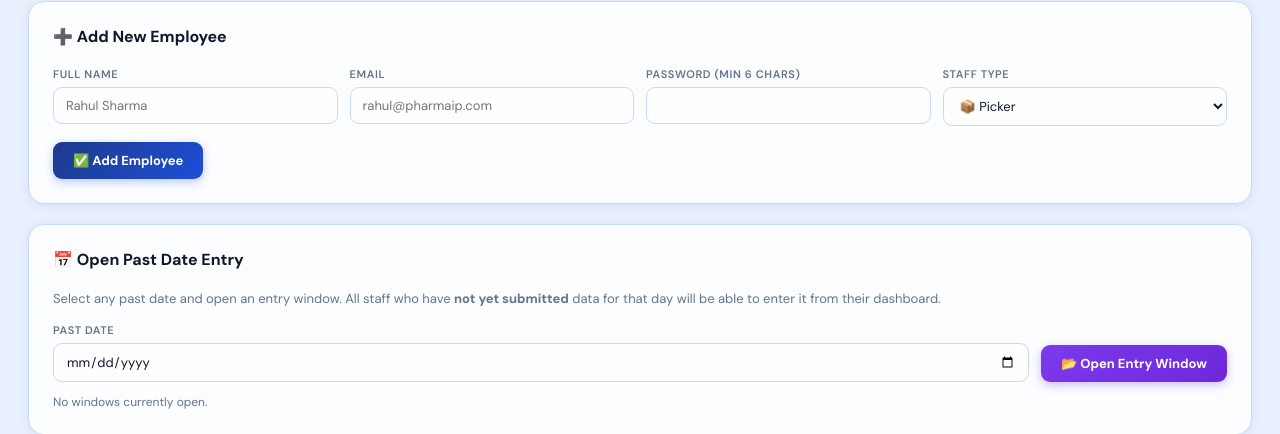
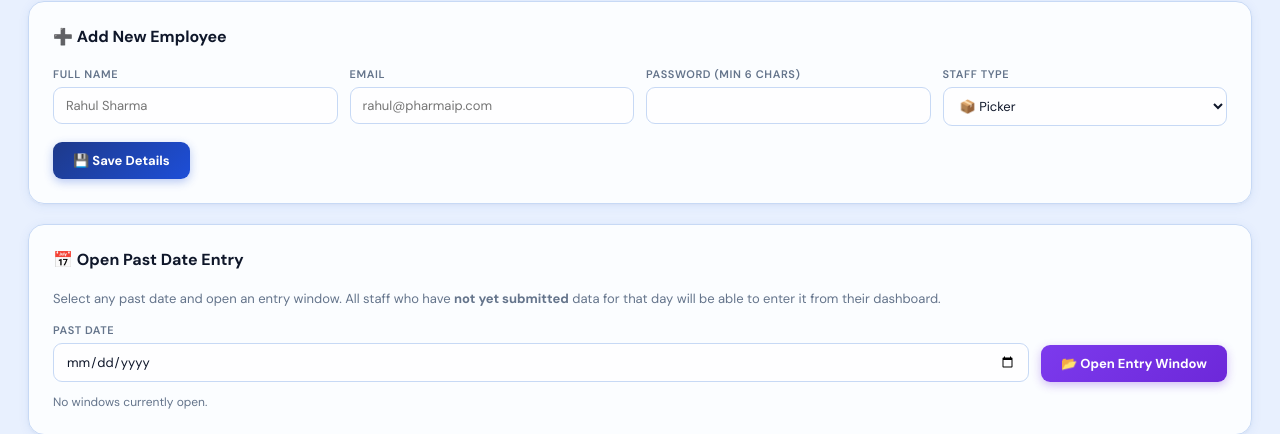
Before and after one commit to Ak-Warrior47/IndianPharma-IP--system, a Flask app: page /admin_dashboard in a window 1280 px wide. Shown: the part 225-659 px from the top of the page. Run offline with Flask 3, Linux system fonts and the light colour scheme; the visitor is signed in with stand-in values (Sample User, id 1); some libraries are stand-ins or nearby versions.

Commit message:
Update admin.html

```diff
--- a/templates/admin.html
+++ b/templates/admin.html
@@ -430,7 +430,7 @@ tbody tr:hover td { background: rgba(219,234,254,0.3); }
           </select>
         </div>
       </div>
-      <button type="submit" class="btn-add">✅ Add Employee</button>
+      <button type="submit" class="btn-add" id="saveDetailsBtn" disabled>💾 Save Details</button>
     </form>
   </div>
 
```
